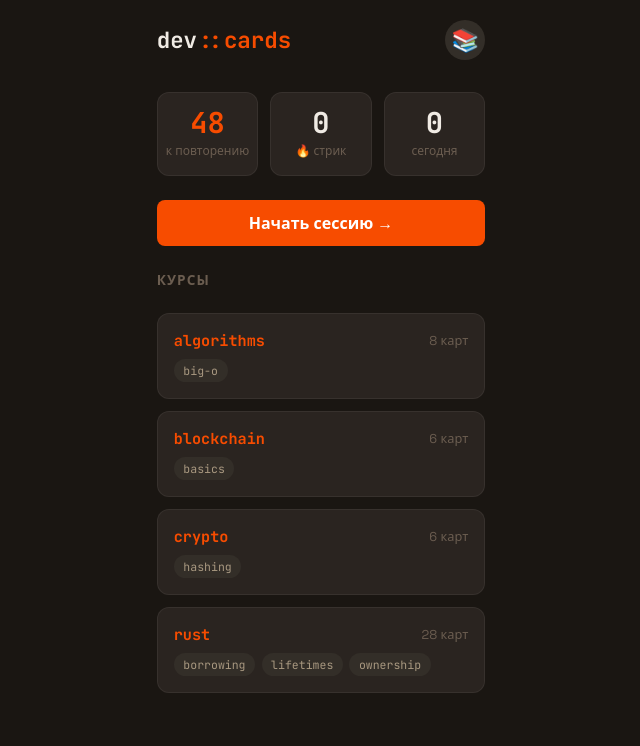
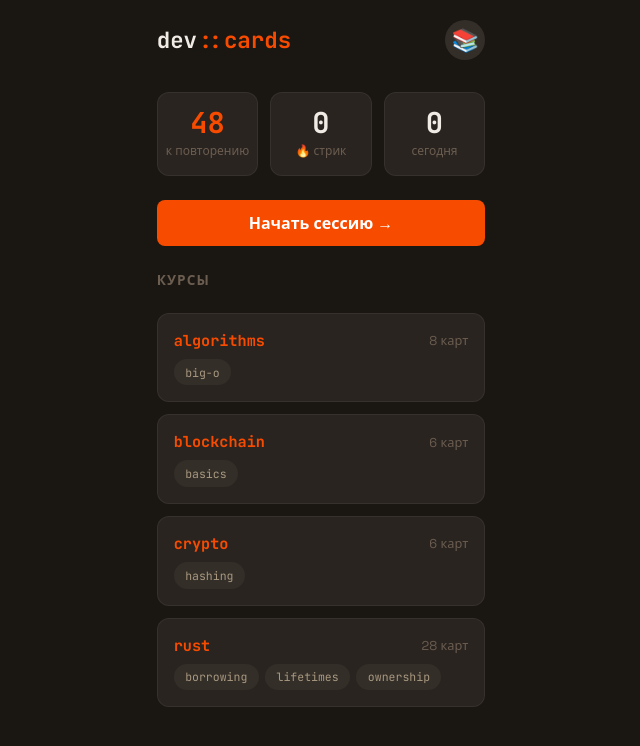
Before and after one commit to nckdistributable/dev-cards, a React (Vite) app: page / in a window 1280 px wide. Shown: the top 746 px of the page, without its empty margins (319-959 px from the left). Built offline with nearby package versions, Linux system fonts and the light colour scheme; what ts-fsrs would draw is missing.

Commit message:
style: topic chips interactive hover/active states

```diff
--- a/src/screens/HomeScreen.css
+++ b/src/screens/HomeScreen.css
@@ -81,11 +81,23 @@
 .course-total { font-size: 0.8rem; color: var(--text-muted); }
 
 .topic-chips { display: flex; flex-wrap: wrap; gap: 0.4rem; }
+
 .topic-chip {
   font-size: 0.72rem;
-  padding: 0.25rem 0.6rem;
+  padding: 0.3rem 0.65rem;
   border-radius: 100px;
   background: var(--bg-elevated);
   color: var(--text-secondary);
   font-family: var(--font-mono);
+  border: 1px solid transparent;
+  transition: all 0.15s;
 }
+.topic-chip:hover {
+  background: var(--bg-card);
+  border-color: var(--border-accent);
+  color: var(--accent);
+}
+.topic-chip:active {
+  transform: scale(0.95);
+  background: var(--accent-glow);
+}
```
